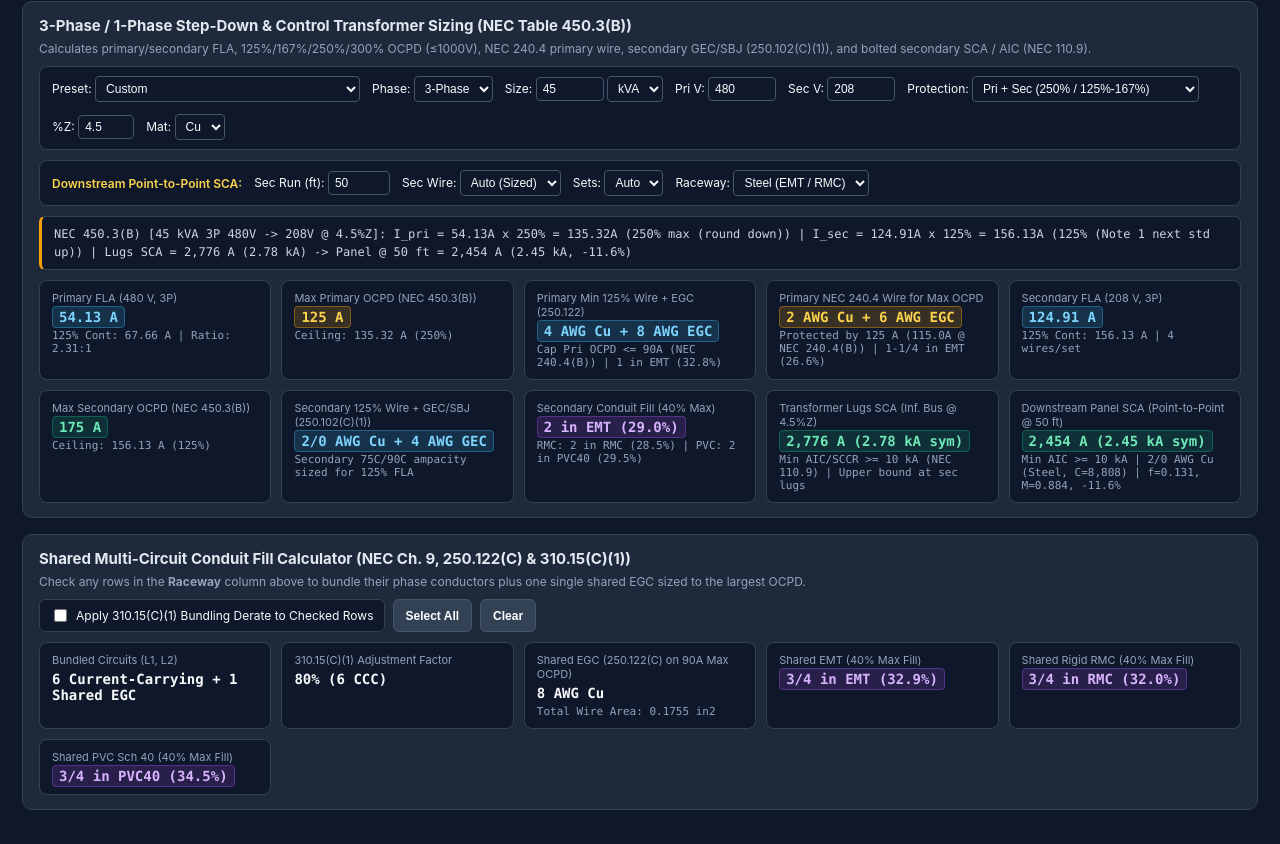
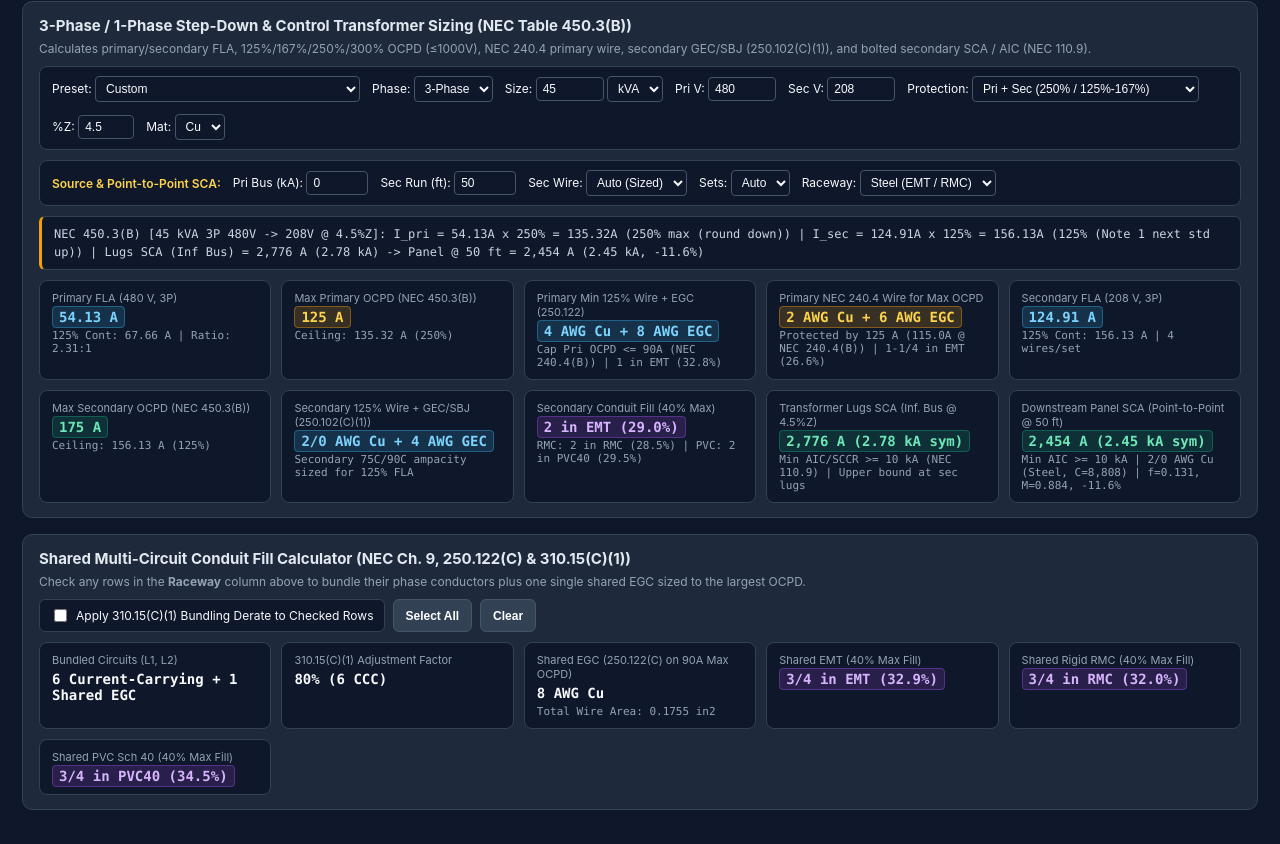
Before and after one commit to mitchelllivorsi-ops/nec-schedule-calculator, a plain HTML site: page index.html in a window 1280 px wide. Shown: the part 927-1771 px from the top of the page. Drawn offline with Linux system fonts and the light colour scheme.

Commit message:
Add optional upstream Primary Bus Fault (kA) finite-bus source impedance to Transformer SCA + PDF/JSON sync (v14)

```diff
--- a/index.html
+++ b/index.html
@@ -226,7 +226,8 @@
     </div>
   </div>
   <div class="bar" style="margin-top:10px;margin-bottom:0;">
-    <span style="color:#fcd34d;font-weight:600;">Downstream Point-to-Point SCA:</span>
+    <span style="color:#fcd34d;font-weight:600;">Source &amp; Point-to-Point SCA:</span>
+    <label title="Upstream primary available fault current in kA (0 = Infinite Bus)">Pri Bus (kA): <input id="xfmr-pri-sca" class="in" style="width:62px;" type="number" step="1" min="0" value="0" placeholder="Inf"></label>
     <label title="One-way secondary feeder run length in feet (0 = at transformer lugs)">Sec Run (ft): <input id="xfmr-sec-ft" class="in" style="width:62px;" type="number" step="10" min="0" value="50"></label>
     <label>Sec Wire:
       <select id="xfmr-sec-wire" class="sel">
@@ -726,9 +727,14 @@
     var secDisp = scheme === "pri_only" ? "Optional (Pri-Only)" : (secOcpd > 0 ? (secOcpd + " A") : ("<= " + secRaw.toFixed(2) + " A"));
     if (secCc > 0 && secCc !== secOcpd) secDisp = secDisp + " (or " + secCc + "A CC)";
 
-    // Infinite-bus bolted fault at transformer secondary lugs
+    // Finite vs Infinite Primary Bus bolted fault at transformer secondary lugs
     var zPct = Math.max(0.1, Number(document.getElementById("xfmr-zpct").value || 4.5));
-    var scaAmps = iSec > 0 ? (iSec / (zPct / 100.0)) : 0;
+    var zTxPu = zPct / 100.0;
+    var priScaKa = Math.max(0, Number(document.getElementById("xfmr-pri-sca").value || 0));
+    var zSysPu = (priScaKa > 0 && iPri > 0) ? (iPri / (priScaKa * 1000.0)) : 0.0;
+    var zTotPu = zTxPu + zSysPu;
+    var scaInfAmps = (iSec > 0 && zTxPu > 0) ? (iSec / zTxPu) : 0;
+    var scaAmps = (iSec > 0 && zTotPu > 0) ? (iSec / zTotPu) : 0;
     var scaKa = scaAmps / 1000.0;
     var aicTiers = [10, 14, 18, 22, 25, 35, 42, 50, 65, 100, 150, 200];
     function pickAicTier(kaVal) {
@@ -739,7 +745,14 @@
     }
     var minAic = pickAicTier(scaKa);
     var scaPill = scaKa > 22.0 ? "pill-hi" : (scaKa > 10.0 ? "pill-m" : "pill-o");
-    var scaSub = "Min AIC/SCCR >= " + minAic + " kA (NEC 110.9) | " + (ph === 1 && vSec === 240 ? "1P 240V L-N ~1.3-1.5x L-L" : "Upper bound at sec lugs");
+    var lugsLbl = priScaKa > 0
+      ? ("Transformer Lugs SCA (Finite: " + priScaKa + " kA Pri | Z_tot=" + (zTotPu * 100).toFixed(2) + "%)")
+      : ("Transformer Lugs SCA (Inf. Bus @ " + zPct.toFixed(1) + "%Z)");
+    var scaSub = "Min AIC/SCCR >= " + minAic + " kA (NEC 110.9) | " + (
+      priScaKa > 0
+        ? ("Z_sys=" + (zSysPu * 100).toFixed(2) + "% (vs " + Math.round(scaInfAmps).toLocaleString() + " A inf.)")
+        : (ph === 1 && vSec === 240 ? "1P 240V L-N ~1.3-1.5x L-L" : "Upper bound at sec lugs")
+    );
 
     // Downstream Point-to-Point fault drop along secondary feeder run
     var runFt = Math.max(0, Number(document.getElementById("xfmr-sec-ft").value || 0));
@@ -778,7 +791,8 @@
     if (scheme === "pri_sec") {
       fText = fText + "  |  I_sec = " + iSec.toFixed(2) + "A x " + Math.round(secMult * 100) + "% = " + secRaw.toFixed(2) + "A (" + secRule + ")";
     }
-    fText = fText + "  |  Lugs SCA = " + Math.round(scaAmps).toLocaleString() + " A (" + scaKa.toFixed(2) + " kA) -> Panel @ " + runFt + " ft = " + Math.round(panelScaAmps).toLocaleString() + " A (" + panelScaKa.toFixed(2) + " kA, -" + dropPct.toFixed(1) + "%)";
+    var busTag = priScaKa > 0 ? (priScaKa + "kA Pri") : "Inf Bus";
+    fText = fText + "  |  Lugs SCA (" + busTag + ") = " + Math.round(scaAmps).toLocaleString() + " A (" + scaKa.toFixed(2) + " kA) -> Panel @ " + runFt + " ft = " + Math.round(panelScaAmps).toLocaleString() + " A (" + panelScaKa.toFixed(2) + " kA, -" + dropPct.toFixed(1) + "%)";
     document.getElementById("xfmr-formula").textContent = fText;
 
     var pfxA = priMin.sets > 1 ? (priMin.sets + "x ") : "";
@@ -840,7 +854,7 @@
         cls: secEmt.over ? "pill-hi" : "pill-c"
       },
       {
-        lbl: "Transformer Lugs SCA (Inf. Bus @ " + zPct.toFixed(1) + "%Z)",
+        lbl: lugsLbl,
         val: Math.round(scaAmps).toLocaleString() + " A (" + scaKa.toFixed(2) + " kA sym)",
         sub: scaSub,
         cls: scaPill
@@ -1260,7 +1274,7 @@
     if (parts[6]) document.getElementById("xfmr-zpct").value = parts[6];
     recalc();
   };
-  ["motor-ocpd-mode","amb-c","max-vd","auto-vd","apply-bundle-derate","feeder-topo","feeder-scope","feeder-mat","feeder-ft","xfmr-ph","xfmr-val","xfmr-unit","xfmr-vpri","xfmr-vsec","xfmr-scheme","xfmr-mat","xfmr-zpct","xfmr-sec-ft","xfmr-sec-wire","xfmr-sec-sets","xfmr-sec-raceway"].forEach(function(id){
+  ["motor-ocpd-mode","amb-c","max-vd","auto-vd","apply-bundle-derate","feeder-topo","feeder-scope","feeder-mat","feeder-ft","xfmr-ph","xfmr-val","xfmr-unit","xfmr-vpri","xfmr-vsec","xfmr-scheme","xfmr-mat","xfmr-zpct","xfmr-sec-ft","xfmr-sec-wire","xfmr-sec-sets","xfmr-sec-raceway","xfmr-pri-sca"].forEach(function(id){
     document.getElementById(id).onchange = recalc;
   });
 
@@ -1351,7 +1365,8 @@
         sec_run_ft: Number(document.getElementById("xfmr-sec-ft").value || 0),
         sec_wire: document.getElementById("xfmr-sec-wire").value,
         sec_sets: Number(document.getElementById("xfmr-sec-sets").value || 0),
-        sec_raceway: document.getElementById("xfmr-sec-raceway").value
+        sec_raceway: document.getElementById("xfmr-sec-raceway").value,
+        pri_sca_ka: Math.max(0, Number(document.getElementById("xfmr-pri-sca").value || 0))
       },
       rows: cleanRows
     };
@@ -1451,7 +1466,8 @@
         sec_run_ft: Number(document.getElementById("xfmr-sec-ft").value || 0),
         sec_wire: document.getElementById("xfmr-sec-wire").value,
         sec_sets: Number(document.getElementById("xfmr-sec-sets").value || 0),
-        sec_raceway: document.getElementById("xfmr-sec-raceway").value
+        sec_raceway: document.getElementById("xfmr-sec-raceway").value,
+        pri_sca_ka: Math.max(0, Number(document.getElementById("xfmr-pri-sca").value || 0))
       },
       rows: cleanRows
     };
@@ -1501,6 +1517,7 @@
       if (x.sec_wire !== undefined) document.getElementById("xfmr-sec-wire").value = String(x.sec_wire);
       if (x.sec_sets !== undefined) document.getElementById("xfmr-sec-sets").value = String(x.sec_sets);
       if (x.sec_raceway === "steel" || x.sec_raceway === "pvc") document.getElementById("xfmr-sec-raceway").value = x.sec_raceway;
+      if (x.pri_sca_ka !== undefined) document.getElementById("xfmr-pri-sca").value = String(x.pri_sca_ka);
     }
   }
 
--- a/sw.js
+++ b/sw.js
@@ -1,4 +1,4 @@
-const CACHE_NAME = 'nec-schedule-pwa-v13';
+const CACHE_NAME = 'nec-schedule-pwa-v14';
 const CORE = ['./', './index.html', './manifest.json', './icon-192.png', './icon-512.png'];
 
 self.addEventListener('install', (event) => {
```
